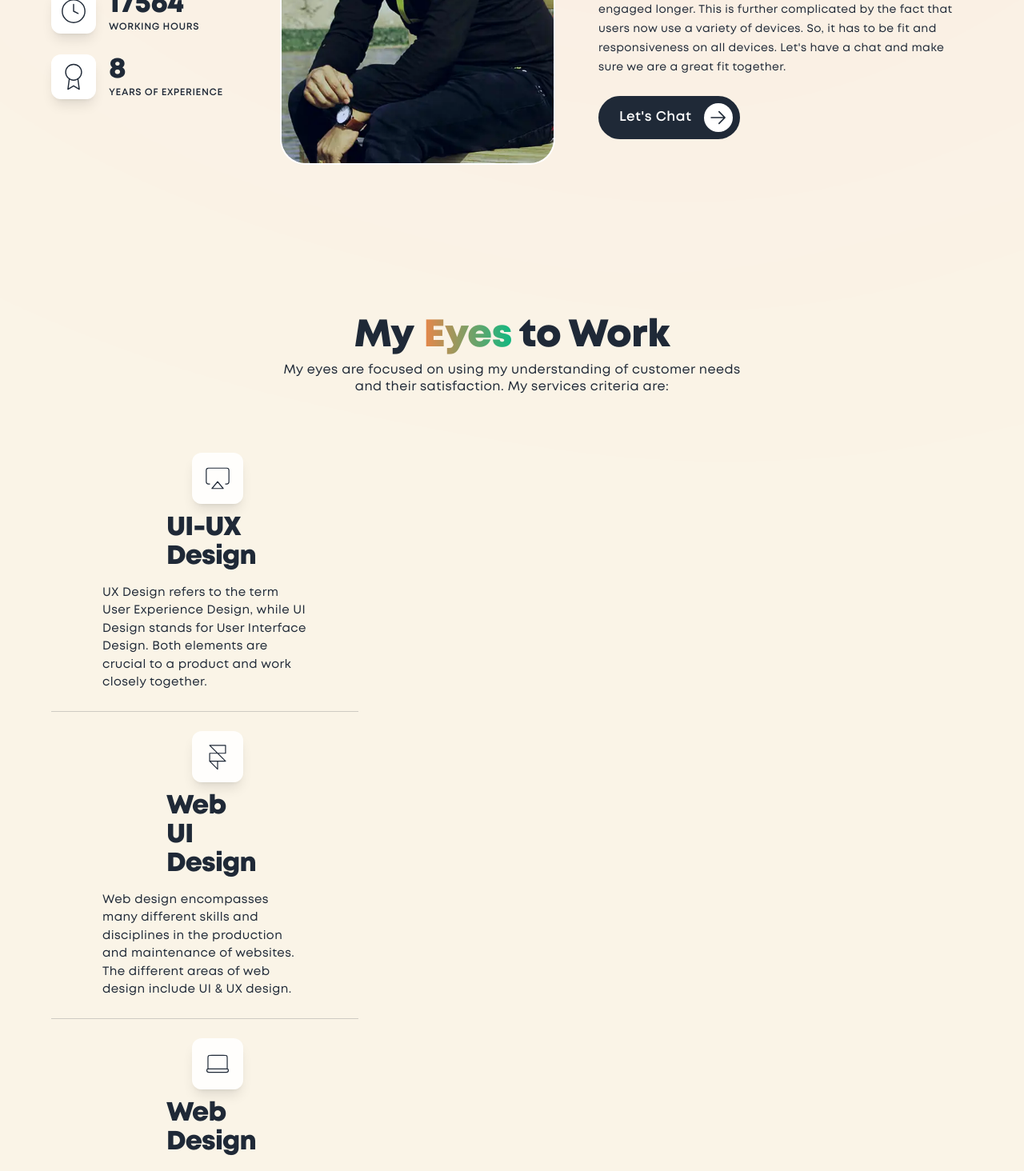
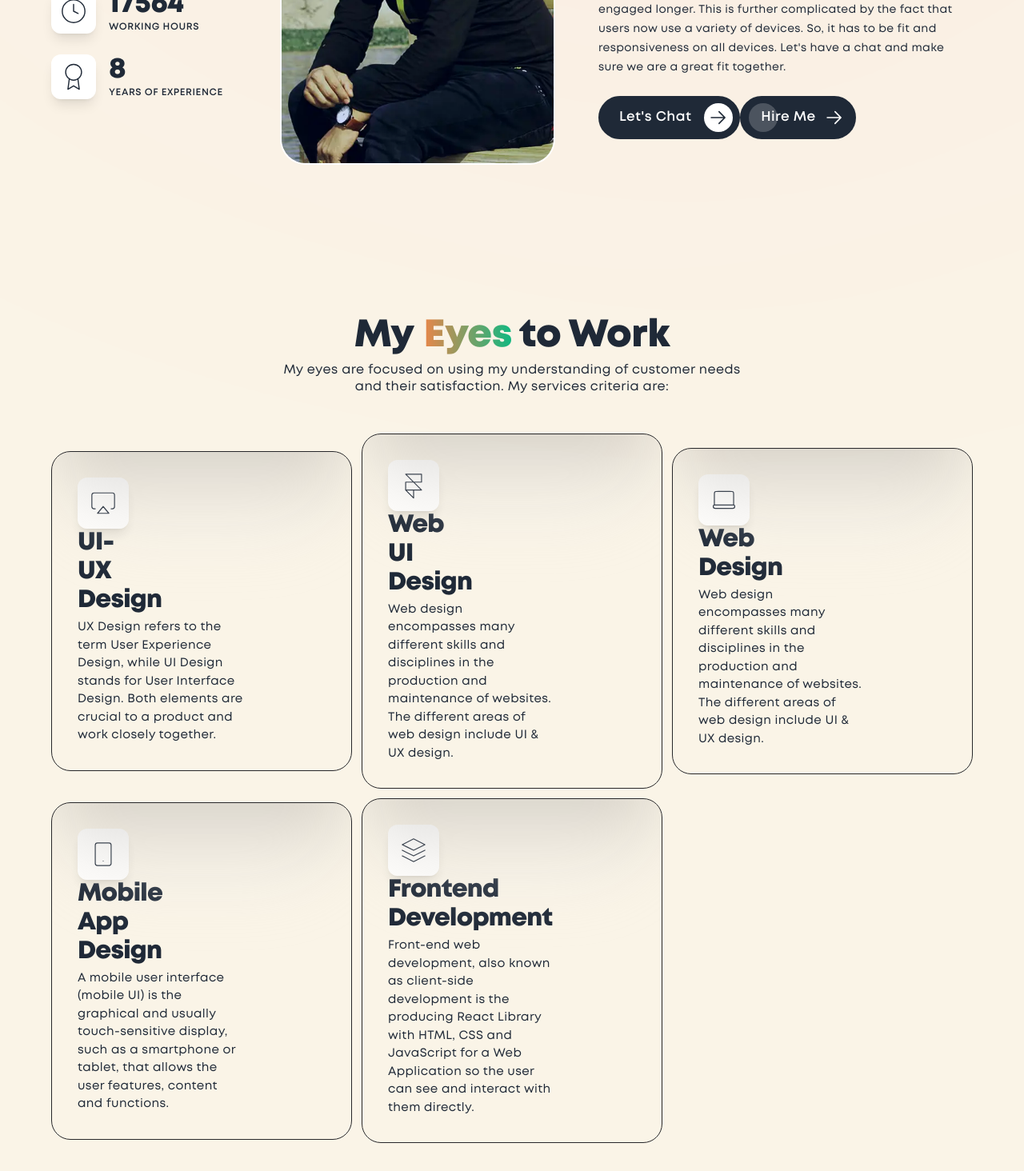
Before and after one commit to ToukirRj/Portfolio, a React (Vite) app: page / in a window 1280 px wide. Shown: the part 1220-2684 px from the top of the page at 80% size. Built offline with nearby package versions, Linux system fonts and the light colour scheme.

Commit message:
no message

```diff
--- a/src/SASS/custom.scss
+++ b/src/SASS/custom.scss
@@ -267,3 +267,7 @@ svg.mouse #wheel {
     width:100%;
     height:100vh;
 }
+
+.group:hover .btn-left{
+    left:calc(100% - 43px);
+}
--- a/src/components/Eyes.jsx
+++ b/src/components/Eyes.jsx
@@ -14,17 +14,17 @@ const Eyes = () => {
                         </p>
                     </div>
                     <div className="sm:mt-12 mt-8">
-                        <div className="gap-6 space-y-0 flex sm:flex-row flex-col items-center">
-                            <div className="relative w-1/3 divide-y divide-[#1F2937]/[0.2] animatable">
+                        <div className="mt-12 grid sm:grid-cols-2 lg:grid-cols-3 gap-3 items-center">
                             {serviceData.map(service => (
-                                    <div key={service.id} className="flex flex-col items-center gap-3 py-6 animatable">
+                                <div key={service.id} className="relative group overflow-hidden p-[32px] rounded-[24px] border border-[#27272a]">
+                                    <div className="inset-0 absolute aspect-video border rounded-full -translate-y-1/2 group-hover:-translate-y-1/4 duration-300 bg-gradient-to-b from-[#111] to-white blur-2xl opacity-25 group-hover:opacity-30"></div>
                                     <div className="w-1/12">
                                         <span className='w-16 h-16 rounded-xl bg-white/[0.85] shadow-lg shadow-primary/10 flex items-center justify-center'>
                                             <svg xmlns="http://www.w3.org/2000/svg" width="34" height="34" viewBox="0 0 24 24" fill="none" stroke={service.iconColor} strokeWidth=".85" strokeLinecap="round" strokeLinejoin="round" className={`feather feather-${service.iconPath}`} dangerouslySetInnerHTML={{ __html: service.iconStyle }}/>
                                         </span>
                                     </div>
                                     <div className='w-3/12'>
-                                            <h4 className="text-[33px] leading-[36px] font-[700] tracking-tight text-[#1F2937] sm:text-start text-center">{service.title}</h4>
+                                        <h4 className="text-[31px] leading-[36px] font-[700] tracking-tight text-[#1F2937] sm:text-start text-center">{service.title}</h4>
                                     </div>
                                     <div className='w-8/12'>
                                         <p className="mt-1 text-[15px] font-[400] text-[#1F2937] tracking-wide sm:text-start text-center">{service.description}</p>
@@ -34,7 +34,6 @@ const Eyes = () => {
                         </div>
                     </div>
                 </div>
-                </div>
             </section>
         </>
     )
--- a/src/components/Myself.jsx
+++ b/src/components/Myself.jsx
@@ -52,6 +52,15 @@ const Myself = () => {
                                                 </svg>
                                             </span>
                                         </Link>
+
+
+                                        <Link to="" className="group h-[54px] w-auto relative overflow-hidden z-10 flex items-center rounded-full ps-6 pe-[12px] border-2 border-[#1F2937] bg-[#1F2937] text-[#FB8245] ease-in-out duration-500">
+                                            <span className='w-[36px] h-[36px] group-hover:w-[36px] group-hover:h-[36px] absolute -z-[1] left-[9px] opacity-20 group-hover:opacity-100 bg-white group-hover:bg-[#FB8245] rounded-full ease-in-out duration-500 btn-left'></span>
+                                            <span className='text-[#fff] group-hover:text-[#FB8245] text-[17px] font-[500] tracking-wide'>Hire Me</span>
+                                            <svg xmlns="http://www.w3.org/2000/svg" width="26" height="26" viewBox="0 0 1024 1024" className='relative ms-[10px] group-hover:ms-[15px] ease-in-out duration-500'>
+                                                <path fill="#fff" d="M754.752 480H160a32 32 0 1 0 0 64h594.752L521.344 777.344a32 32 0 0 0 45.312 45.312l288-288a32 32 0 0 0 0-45.312l-288-288a32 32 0 1 0-45.312 45.312L754.752 480z"/>
+                                            </svg>
+                                        </Link>
                                     </div>
                                 </div>
                             </div>
```
Lines whose indentation alone changed are shown as unchanged.
